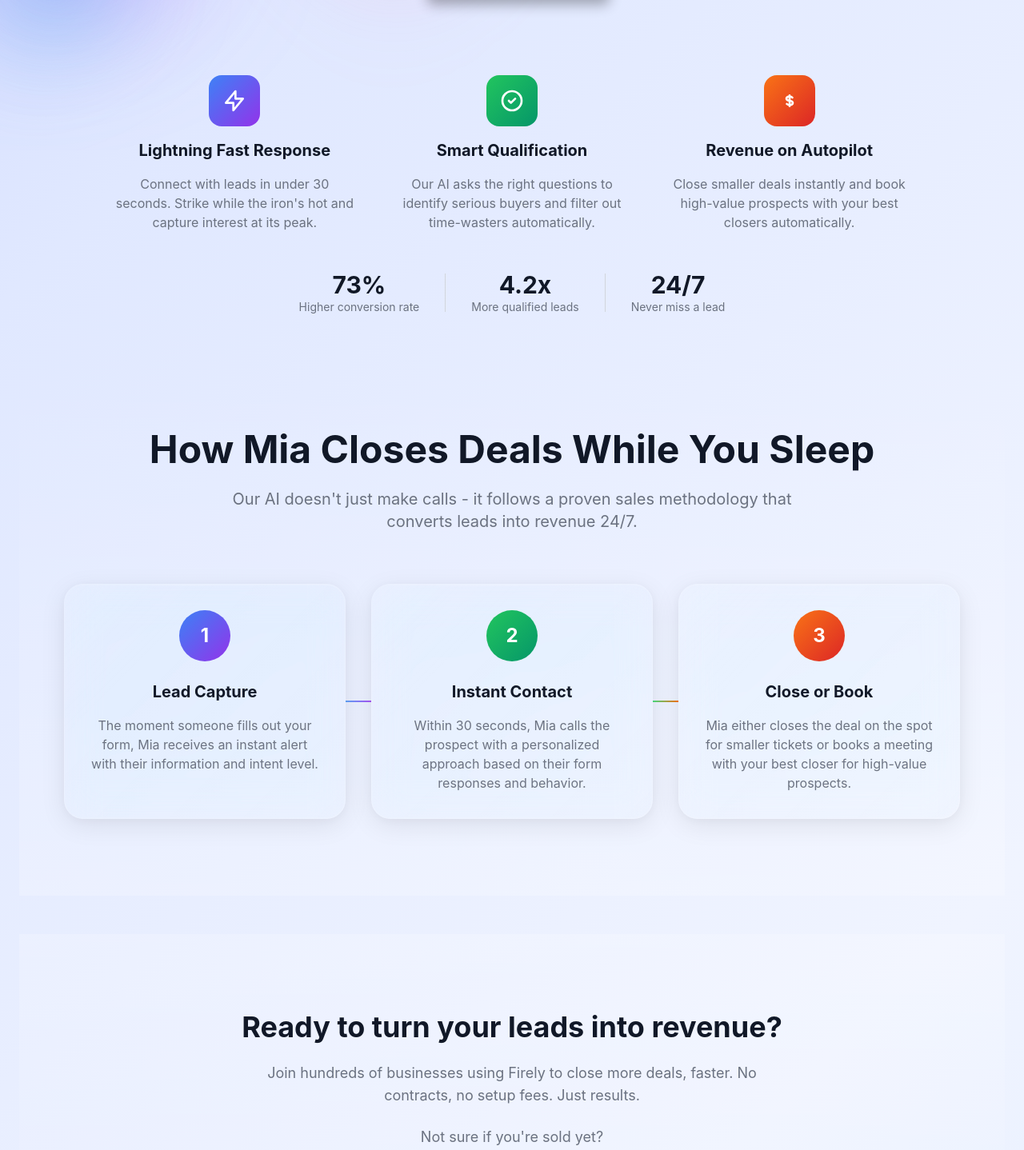
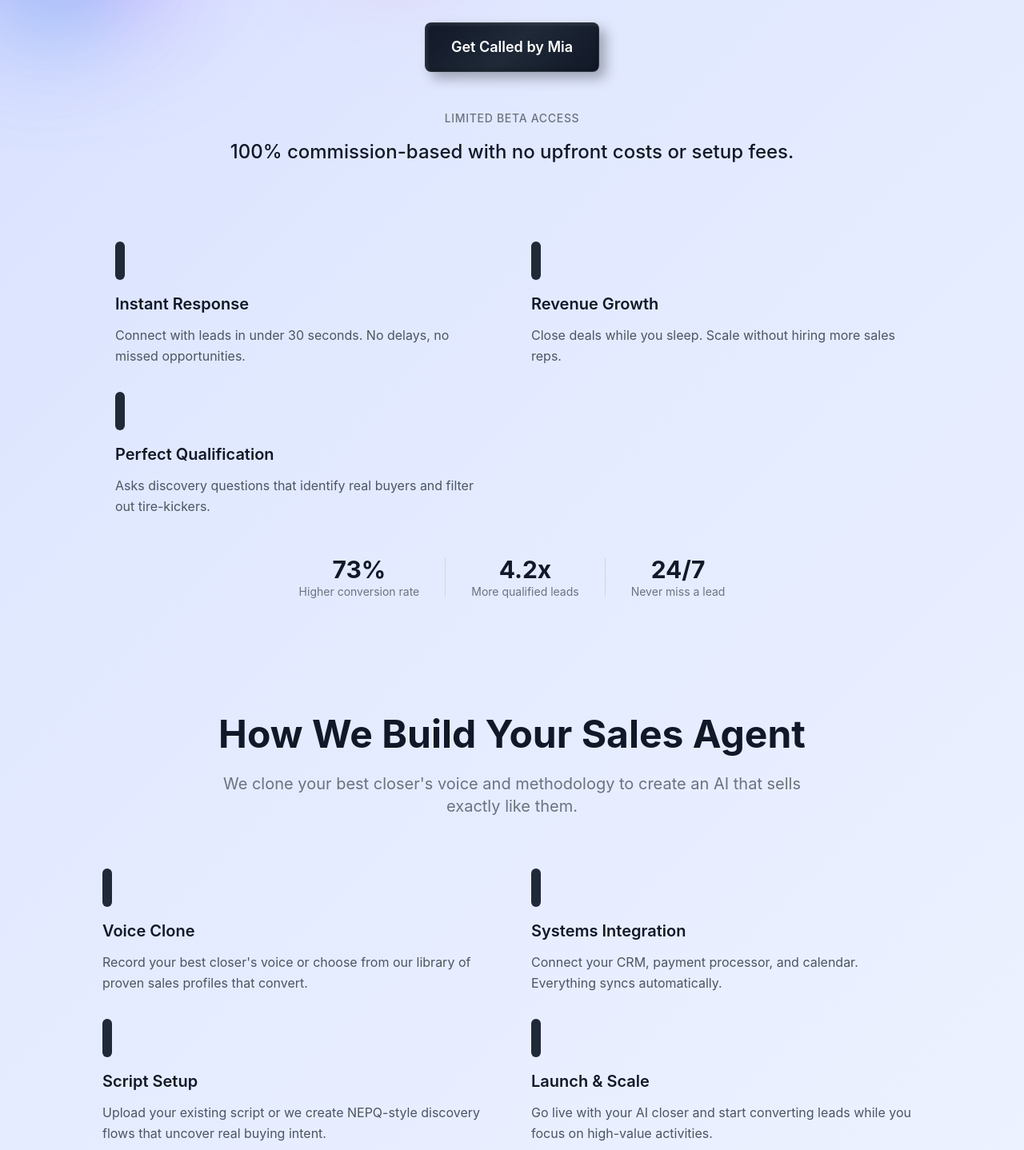
Before and after one commit to thegaltinator/Firelylandingpage, a React (Create React App) app: page / in a window 1280 px wide. Shown: the part 612-2050 px from the top of the page at 80% size. Built offline with nearby package versions, Linux system fonts and the light colour scheme.

Commit message:
Clean up hero section formatting and beta offer styling - improved spacing, removed clutter, better visual hierarchy

```diff
--- a/src/App.js
+++ b/src/App.js
@@ -188,34 +188,32 @@
       {/* Main Content */}
       <main className="w-full flex flex-col justify-center items-center text-center space-y-8 md:space-y-12 pt-16 md:pt-20 pb-12 md:pb-16">
 
-        {/* Copy Section - Outside the bubble */}
+        {/* Hero Section - Properly Spaced */}
         <motion.div
           initial={{ opacity: 0, y: 20 }}
           animate={{ opacity: 1, y: 0 }}
           transition={{ duration: 0.8, ease: [0.22, 1, 0.36, 1] }}
-          className="max-w-4xl w-full"
+          className="max-w-4xl w-full space-y-12 md:space-y-16"
         >
-          <h1 className="text-3xl md:text-4xl lg:text-5xl xl:text-6xl font-bold leading-tight text-text mb-6 md:mb-8 px-4">
+          {/* Main Headline */}
+          <h1 className="text-3xl md:text-4xl lg:text-5xl xl:text-6xl font-bold leading-tight text-text text-center px-4">
             An AI sales team that sells like it has a fire under its ass 24/7
           </h1>
 
-          {/* iPhone-Style Call Interface - Moved between headline and subheadline */}
+          {/* iPhone-Style Call Interface */}
           <motion.div
             initial={{ opacity: 0, scale: 0.8 }}
             animate={{ opacity: 1, scale: 1 }}
             transition={{ duration: 1, delay: 0.3, ease: [0.22, 1, 0.36, 1] }}
-            className="relative mb-6 md:mb-8"
+            className="relative"
           >
-
-            {/* Glass Bubble - Much Longer iPhone Style */}
+            {/* Glass Bubble - iPhone Style */}
             <div className="glass-bubble w-96 sm:w-[28rem] h-24 sm:h-28 flex items-center px-6 sm:px-10 relative mx-auto">
-
               {/* iPhone Call Content */}
               <div className="flex items-center justify-between w-full relative z-10">
                 {/* M Avatar - Left */}
                 <div className="w-10 h-10 sm:w-12 sm:h-12 bg-gradient-to-br from-blue-400 to-purple-500 rounded-full flex items-center justify-center text-white font-bold text-base sm:text-lg relative">
                   M
-
                   {/* Water ripple rings emanating from M avatar center */}
                   <div className="ripple ripple-1" />
                   <div className="ripple ripple-2" />
@@ -252,19 +250,38 @@
             </div>
           </motion.div>
 
-          <p className="text-base md:text-lg text-text-subtle max-w-2xl mx-auto mb-6 md:mb-8 leading-relaxed px-4">
-            Never tired, no sick days. Just relentless performance.
-            Firely's AI agent engages, qualifies, and books meetings the second a lead comes in.
+          {/* Description Text */}
+          <div className="text-center space-y-8">
+            <p className="text-base md:text-lg text-text-subtle max-w-2xl mx-auto leading-relaxed px-4">
+              We build custom AI voice agents that sound exactly like your best closer.
+              <br />They take sales calls, handle objections, and close deals 24/7—never tired, never off-script.
             </p>
 
+            {/* CTA Button */}
             <motion.button
               className="button-primary-neumorphic text-lg py-4 px-8 relative overflow-hidden group"
               whileHover={{ scale: 1.05 }}
               whileTap={{ scale: 0.95 }}
               onClick={() => setShowFormPage(true)}
             >
-            <span className="relative z-10">Let's Book a Demo</span>
+              <span className="relative z-10">Get Called by Mia</span>
             </motion.button>
+          </div>
+        </motion.div>
+
+        {/* Beta Offer Section - Clean */}
+        <motion.div
+          initial={{ opacity: 0, y: 30 }}
+          animate={{ opacity: 1, y: 0 }}
+          transition={{ duration: 0.8, delay: 0.4, ease: [0.22, 1, 0.36, 1] }}
+          className="text-center space-y-4 mt-16 md:mt-20 max-w-3xl mx-auto px-4"
+        >
+          <p className="text-sm font-medium text-gray-500 uppercase tracking-wider">
+            Limited Beta Access
+          </p>
+          <p className="text-xl md:text-2xl text-gray-900 leading-relaxed font-medium">
+            100% commission-based with no upfront costs or setup fees.
+          </p>
         </motion.div>
 
 
@@ -277,35 +294,29 @@
           className="max-w-5xl mt-8 md:mt-12 space-y-8 md:space-y-12 px-4"
         >
           {/* Benefits Grid */}
-          <div className="grid md:grid-cols-3 gap-8 md:gap-12 text-center">
-            <div className="space-y-4">
-              <div className="w-16 h-16 mx-auto bg-gradient-to-br from-blue-500 to-purple-600 rounded-2xl flex items-center justify-center">
-                <svg className="w-8 h-8 text-white" fill="none" stroke="currentColor" viewBox="0 0 24 24">
-                  <path strokeLinecap="round" strokeLinejoin="round" strokeWidth={2} d="M13 10V3L4 14h7v7l9-11h-7z" />
-                </svg>
-              </div>
-              <h3 className="text-xl font-bold text-text text-center">Lightning Fast Response</h3>
-              <p className="text-text-subtle">Connect with leads in under 30 seconds. Strike while the iron's hot and capture interest at its peak.</p>
+          <div className="grid md:grid-cols-2 gap-8 md:gap-12 max-w-5xl mx-auto">
+            {/* Benefits 1 & 2 */}
+            <div className="space-y-8">
+              <div className="text-left">
+                <div className="w-3 h-12 bg-gray-800 rounded-full mb-4"></div>
+                <h3 className="text-xl font-semibold text-gray-900 mb-3">Instant Response</h3>
+                <p className="text-gray-600 leading-relaxed">Connect with leads in under 30 seconds. No delays, no missed opportunities.</p>
               </div>
 
-            <div className="space-y-4">
-              <div className="w-16 h-16 mx-auto bg-gradient-to-br from-green-500 to-emerald-600 rounded-2xl flex items-center justify-center">
-                <svg className="w-8 h-8 text-white" fill="none" stroke="currentColor" viewBox="0 0 24 24">
-                  <path strokeLinecap="round" strokeLinejoin="round" strokeWidth={2} d="M9 12l2 2 4-4m6 2a9 9 0 11-18 0 9 9 0 0118 0z" />
-                </svg>
+              <div className="text-left">
+                <div className="w-3 h-12 bg-gray-800 rounded-full mb-4"></div>
+                <h3 className="text-xl font-semibold text-gray-900 mb-3">Perfect Qualification</h3>
+                <p className="text-gray-600 leading-relaxed">Asks discovery questions that identify real buyers and filter out tire-kickers.</p>
               </div>
-              <h3 className="text-xl font-bold text-text text-center">Smart Qualification</h3>
-              <p className="text-text-subtle">Our AI asks the right questions to identify serious buyers and filter out time-wasters automatically.</p>
             </div>
 
-            <div className="space-y-4">
-              <div className="w-16 h-16 mx-auto bg-gradient-to-br from-orange-500 to-red-600 rounded-2xl flex items-center justify-center">
-                <svg className="w-8 h-8 text-white" fill="none" stroke="currentColor" viewBox="0 0 24 24">
-                  <path strokeLinecap="round" strokeLinejoin="round" strokeWidth={2} d="M12 8c-1.657 0-3 .895-3 2s1.343 2 3 2 3 .895 3 2-1.343 2-3 2m0-8c1.11 0 2.08.402 2.599 1M12 8V7m0 1v8m0 0v1m0-1c-1.11 0-2.08-.402-2.599-1" />
-                </svg>
+            {/* Benefit 3 */}
+            <div className="space-y-8">
+              <div className="text-left">
+                <div className="w-3 h-12 bg-gray-800 rounded-full mb-4"></div>
+                <h3 className="text-xl font-semibold text-gray-900 mb-3">Revenue Growth</h3>
+                <p className="text-gray-600 leading-relaxed">Close deals while you sleep. Scale without hiring more sales reps.</p>
               </div>
-              <h3 className="text-xl font-bold text-text text-center">Revenue on Autopilot</h3>
-              <p className="text-text-subtle">Close smaller deals instantly and book high-value prospects with your best closers automatically.</p>
             </div>
           </div>
 
@@ -329,8 +340,77 @@
             </div>
           </div>
 
+        </motion.div>
+        </section>
 
+        {/* How We Get You Ready Section */}
+        <section className="w-full py-16 md:py-24">
+          <div className="max-w-6xl mx-auto px-4">
+            <motion.div
+              initial={{ opacity: 0, y: 30 }}
+              animate={{ opacity: 1, y: 0 }}
+              transition={{ duration: 0.8, ease: [0.22, 1, 0.36, 1] }}
+              className="text-center mb-12 md:mb-16"
+            >
+              <h2 className="text-3xl md:text-4xl lg:text-5xl font-bold text-text mb-6">
+                How We Build Your Sales Agent
+              </h2>
+              <p className="text-lg md:text-xl text-text-subtle max-w-3xl mx-auto">
+                We clone your best closer's voice and methodology to create an AI that sells exactly like them.
+              </p>
             </motion.div>
+
+            {/* Setup Steps */}
+            <div className="grid md:grid-cols-2 gap-8 md:gap-12 max-w-5xl mx-auto">
+              {/* Step 1 & 2 */}
+              <motion.div
+                initial={{ opacity: 0, y: 30 }}
+                animate={{ opacity: 1, y: 0 }}
+                transition={{ duration: 0.8, delay: 0.2, ease: [0.22, 1, 0.36, 1] }}
+                className="space-y-8"
+              >
+                <div className="text-left">
+                  <div className="w-3 h-12 bg-gray-800 rounded-full mb-4"></div>
+                  <h3 className="text-xl font-semibold text-gray-900 mb-3">Voice Clone</h3>
+                  <p className="text-gray-600 leading-relaxed">
+                    Record your best closer's voice or choose from our library of proven sales profiles that convert.
+                  </p>
+                </div>
+
+                <div className="text-left">
+                  <div className="w-3 h-12 bg-gray-800 rounded-full mb-4"></div>
+                  <h3 className="text-xl font-semibold text-gray-900 mb-3">Script Setup</h3>
+                  <p className="text-gray-600 leading-relaxed">
+                    Upload your existing script or we create NEPQ-style discovery flows that uncover real buying intent.
+                  </p>
+                </div>
+              </motion.div>
+
+              {/* Step 3 & 4 */}
+              <motion.div
+                initial={{ opacity: 0, y: 30 }}
+                animate={{ opacity: 1, y: 0 }}
+                transition={{ duration: 0.8, delay: 0.4, ease: [0.22, 1, 0.36, 1] }}
+                className="space-y-8"
+              >
+                <div className="text-left">
+                  <div className="w-3 h-12 bg-gray-800 rounded-full mb-4"></div>
+                  <h3 className="text-xl font-semibold text-gray-900 mb-3">Systems Integration</h3>
+                  <p className="text-gray-600 leading-relaxed">
+                    Connect your CRM, payment processor, and calendar. Everything syncs automatically.
+                  </p>
+                </div>
+
+                <div className="text-left">
+                  <div className="w-3 h-12 bg-gray-800 rounded-full mb-4"></div>
+                  <h3 className="text-xl font-semibold text-gray-900 mb-3">Launch & Scale</h3>
+                  <p className="text-gray-600 leading-relaxed">
+                    Go live with your AI closer and start converting leads while you focus on high-value activities.
+                  </p>
+                </div>
+              </motion.div>
+            </div>
+          </div>
         </section>
 
         {/* How It Works Section */}
@@ -351,67 +431,43 @@
             </motion.div>
 
             {/* Process Steps */}
-            <div className="grid md:grid-cols-3 gap-8 md:gap-8">
-              {/* Step 1 */}
+            <div className="grid md:grid-cols-2 gap-8 md:gap-12 max-w-5xl mx-auto">
+              {/* Step 1 & 2 */}
               <motion.div
                 initial={{ opacity: 0, y: 30 }}
                 animate={{ opacity: 1, y: 0 }}
                 transition={{ duration: 0.8, delay: 0.2, ease: [0.22, 1, 0.36, 1] }}
-                className="relative"
+                className="space-y-8"
               >
-                <div className="glass-bubble p-8 text-center h-full relative z-10">
-                  <div className="w-16 h-16 mx-auto mb-6 bg-gradient-to-br from-blue-500 to-purple-600 rounded-full flex items-center justify-center text-white font-bold text-2xl relative">
-                    1
-                    {/* Small ripple for visual interest */}
-                    <div className="absolute inset-0 border-2 border-blue-400 rounded-full opacity-0 animate-ping"></div>
-                  </div>
-                  <h3 className="text-xl font-bold text-text mb-4">Lead Capture</h3>
-                  <p className="text-text-subtle">
-                    The moment someone fills out your form, Mia receives an instant alert with their information and intent level.
+                <div className="text-left">
+                  <div className="w-3 h-12 bg-gray-800 rounded-full mb-4"></div>
+                  <h3 className="text-xl font-semibold text-gray-900 mb-3">Instant Capture</h3>
+                  <p className="text-gray-600 leading-relaxed">
+                    Lead submits form → Mia gets instant alert with their info and buying intent signals.
                   </p>
                 </div>
-                {/* Connection Line */}
-                <div className="hidden md:block absolute top-1/2 left-full w-8 h-0.5 bg-gradient-to-r from-blue-400 to-purple-500 transform -translate-y-1/2 z-0"></div>
-              </motion.div>
 
-              {/* Step 2 */}
-              <motion.div
-                initial={{ opacity: 0, y: 30 }}
-                animate={{ opacity: 1, y: 0 }}
-                transition={{ duration: 0.8, delay: 0.4, ease: [0.22, 1, 0.36, 1] }}
-                className="relative"
-              >
-                <div className="glass-bubble p-8 text-center h-full relative z-10">
-                  <div className="w-16 h-16 mx-auto mb-6 bg-gradient-to-br from-green-500 to-emerald-600 rounded-full flex items-center justify-center text-white font-bold text-2xl relative">
-                    2
-                    {/* Small ripple for visual interest */}
-                    <div className="absolute inset-0 border-2 border-green-400 rounded-full opacity-0 animate-ping animation-delay-500"></div>
-                  </div>
-                  <h3 className="text-xl font-bold text-text mb-4">Instant Contact</h3>
-                  <p className="text-text-subtle">
-                    Within 30 seconds, Mia calls the prospect with a personalized approach based on their form responses and behavior.
+                <div className="text-left">
+                  <div className="w-3 h-12 bg-gray-800 rounded-full mb-4"></div>
+                  <h3 className="text-xl font-semibold text-gray-900 mb-3">Perfect Pitch</h3>
+                  <p className="text-gray-600 leading-relaxed">
+                    Mia calls within 30 seconds, sounds exactly like your best closer, follows your proven script.
                   </p>
                 </div>
-                {/* Connection Line */}
-                <div className="hidden md:block absolute top-1/2 left-full w-8 h-0.5 bg-gradient-to-r from-green-400 to-orange-500 transform -translate-y-1/2 z-0"></div>
               </motion.div>
 
               {/* Step 3 */}
               <motion.div
                 initial={{ opacity: 0, y: 30 }}
                 animate={{ opacity: 1, y: 0 }}
-                transition={{ duration: 0.8, delay: 0.6, ease: [0.22, 1, 0.36, 1] }}
-                className="relative"
+                transition={{ duration: 0.8, delay: 0.4, ease: [0.22, 1, 0.36, 1] }}
+                className="space-y-8"
               >
-                <div className="glass-bubble p-8 text-center h-full relative z-10">
-                  <div className="w-16 h-16 mx-auto mb-6 bg-gradient-to-br from-orange-500 to-red-600 rounded-full flex items-center justify-center text-white font-bold text-2xl relative">
-                    3
-                    {/* Small ripple for visual interest */}
-                    <div className="absolute inset-0 border-2 border-orange-400 rounded-full opacity-0 animate-ping animation-delay-1000"></div>
-                  </div>
-                  <h3 className="text-xl font-bold text-text mb-4">Close or Book</h3>
-                  <p className="text-text-subtle">
-                    Mia either closes the deal on the spot for smaller tickets or books a meeting with your best closer for high-value prospects.
+                <div className="text-left">
+                  <div className="w-3 h-12 bg-gray-800 rounded-full mb-4"></div>
+                  <h3 className="text-xl font-semibold text-gray-900 mb-3">Close & Convert</h3>
+                  <p className="text-gray-600 leading-relaxed">
+                    Takes payment for smaller deals or books qualified prospects with your closers automatically.
                   </p>
                 </div>
               </motion.div>
```
Lines whose indentation alone changed are shown as unchanged.
